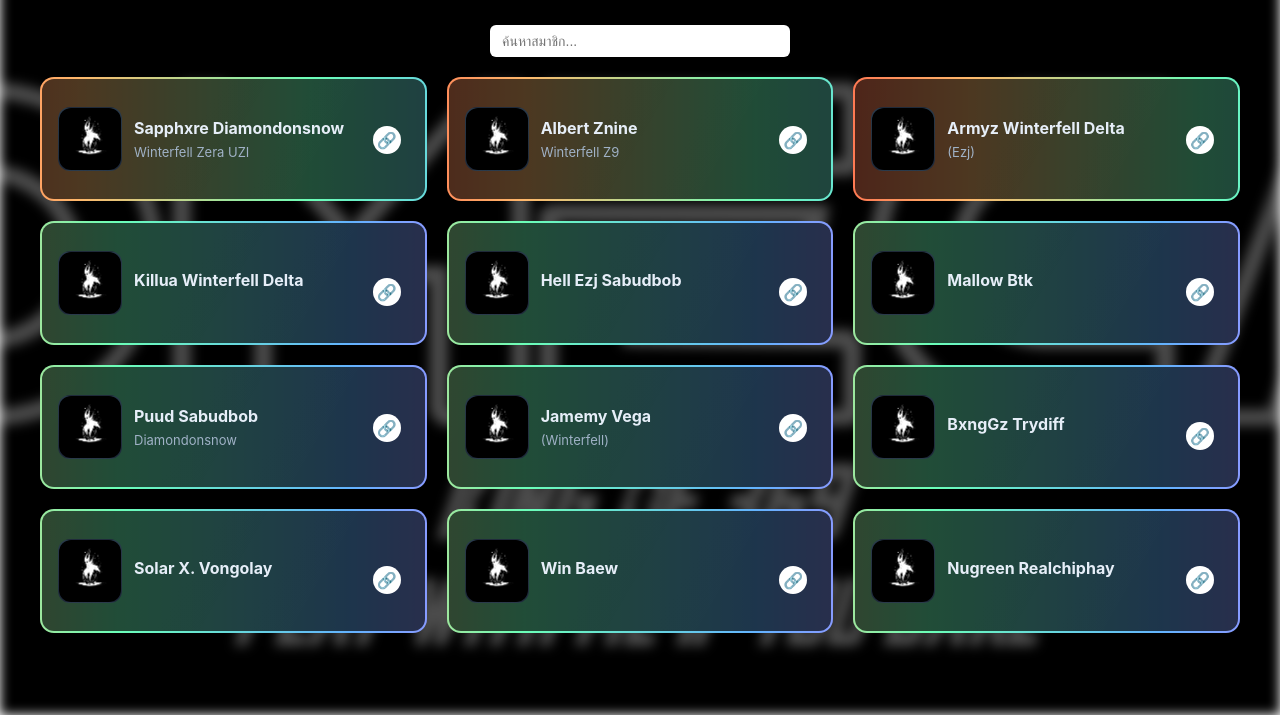
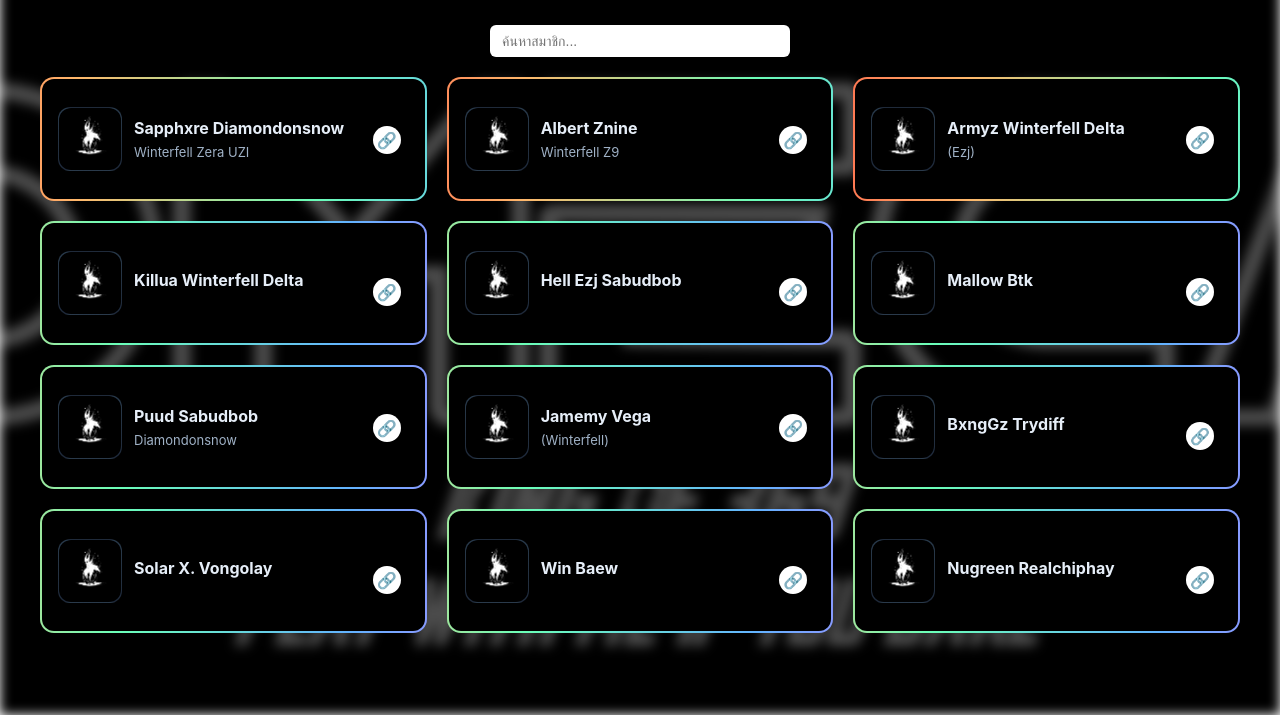
Before and after one commit to SapphxreGL/OMEGA, a plain HTML site: page member.html in a window 1280 px wide. Shown: the part 85-800 px from the top of the page. Drawn offline with Linux system fonts and the light colour scheme.

Commit message:
Update member.html

```diff
--- a/member.html
+++ b/member.html
@@ -7,7 +7,7 @@
   <style>
     :root {
       --bg: #0f1720;
-      --card-bg:rgba(0,0,0,0.7);
+      --card-bg:rgba(0,0,0,1);
       --card-radius: 12px;
       --gap: 20px;
     }
```
